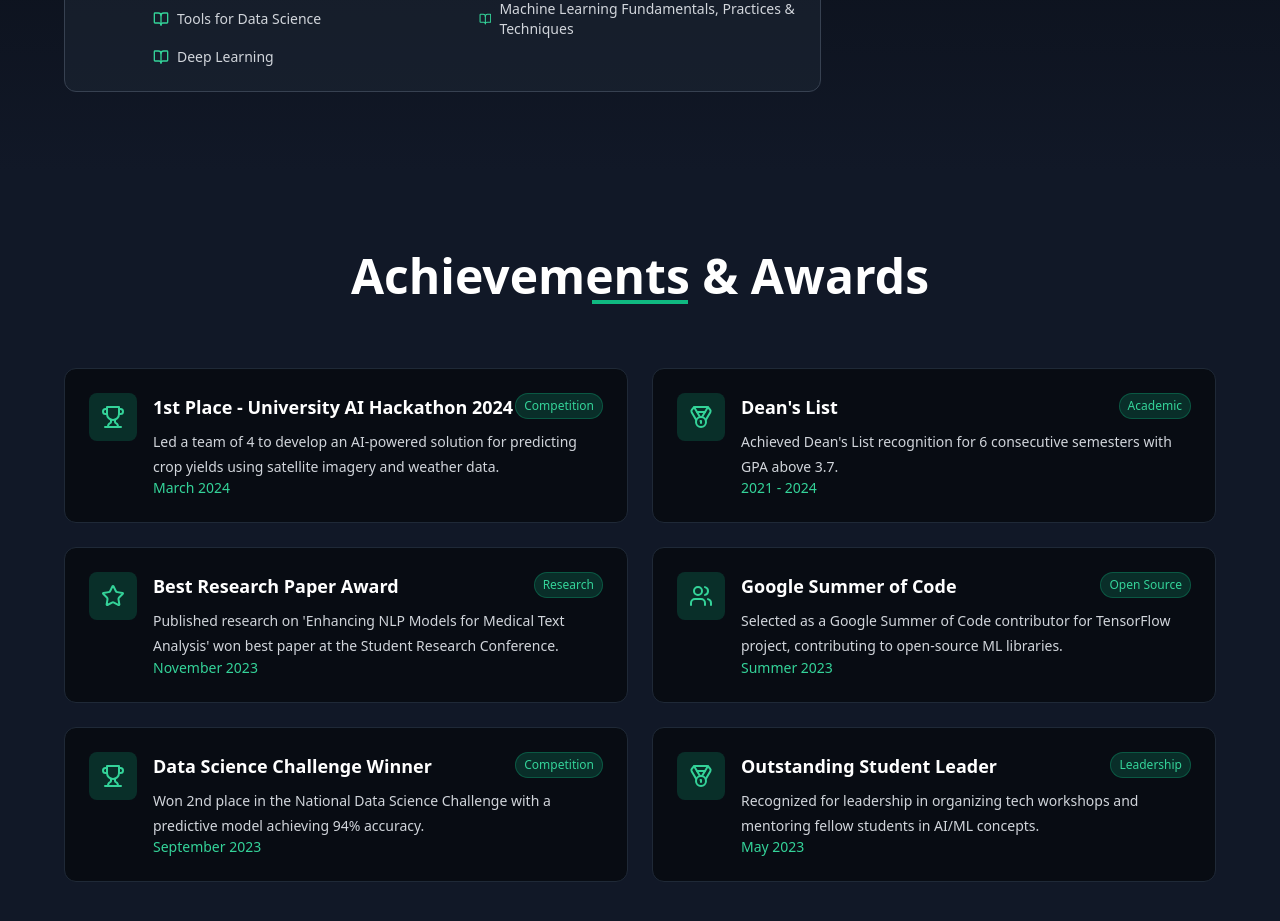
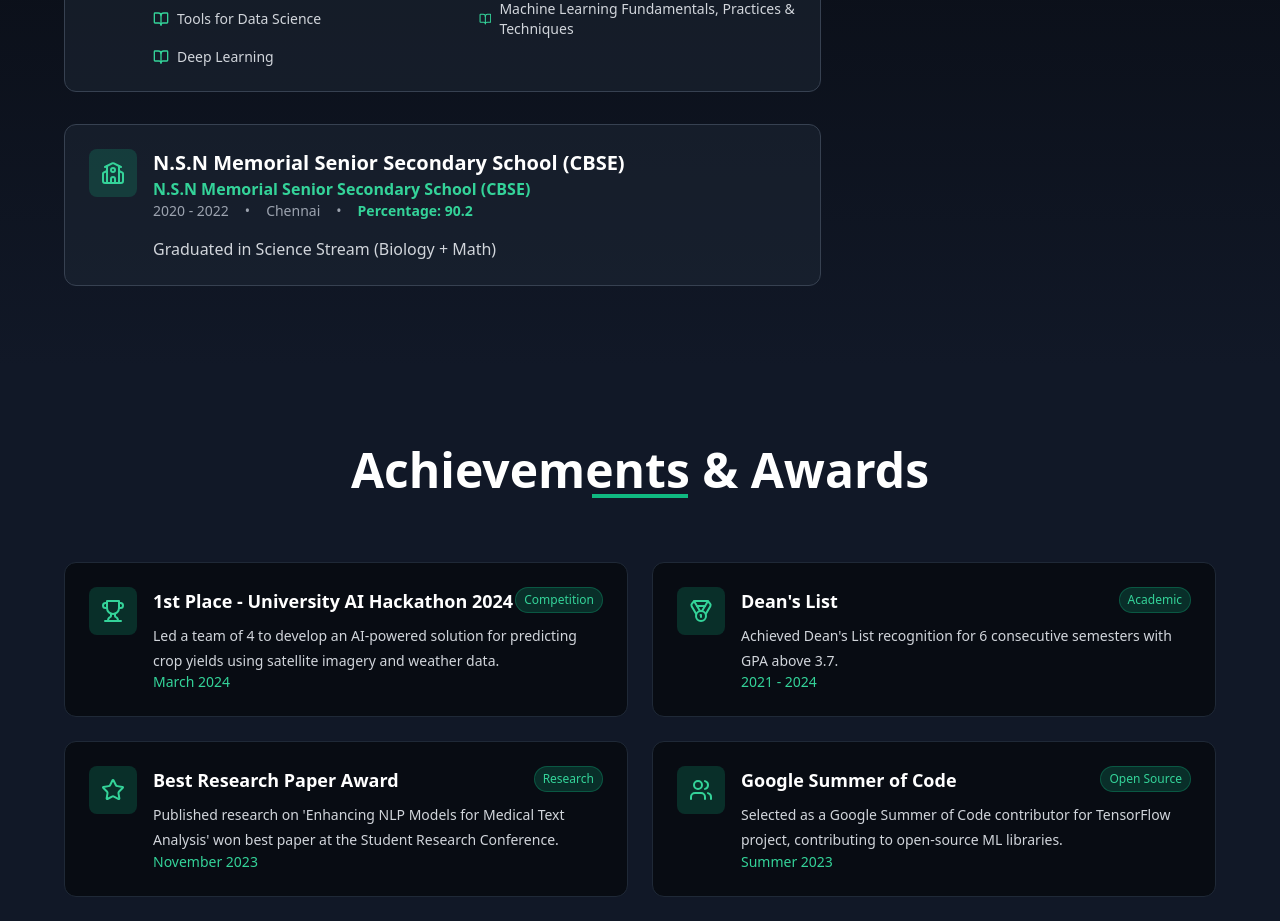
Before and after one commit to Janesh-e/portfolio-v1, a React (Vite) app: page / in a window 1280 px wide. Shown: the part 5080-6001 px from the top of the page. Built offline with nearby package versions, Linux system fonts and the light colour scheme.

Commit message:
Update Education.tsx

```diff
--- a/src/components/Education.tsx
+++ b/src/components/Education.tsx
@@ -52,6 +52,14 @@ const Education = () => {
         "Machine Learning Fundamentals, Practices & Techniques",
         "Deep Learning"
       ]
+    },
+    {
+      type: 'school',
+      school: "N.S.N Memorial Senior Secondary School (CBSE)",
+      location: "Chennai",
+      duration: "2020 - 2022",
+      percentage: "90.2",
+      description: "Graduated in Science Stream (Biology + Math)",
     }
   ];
 
```
